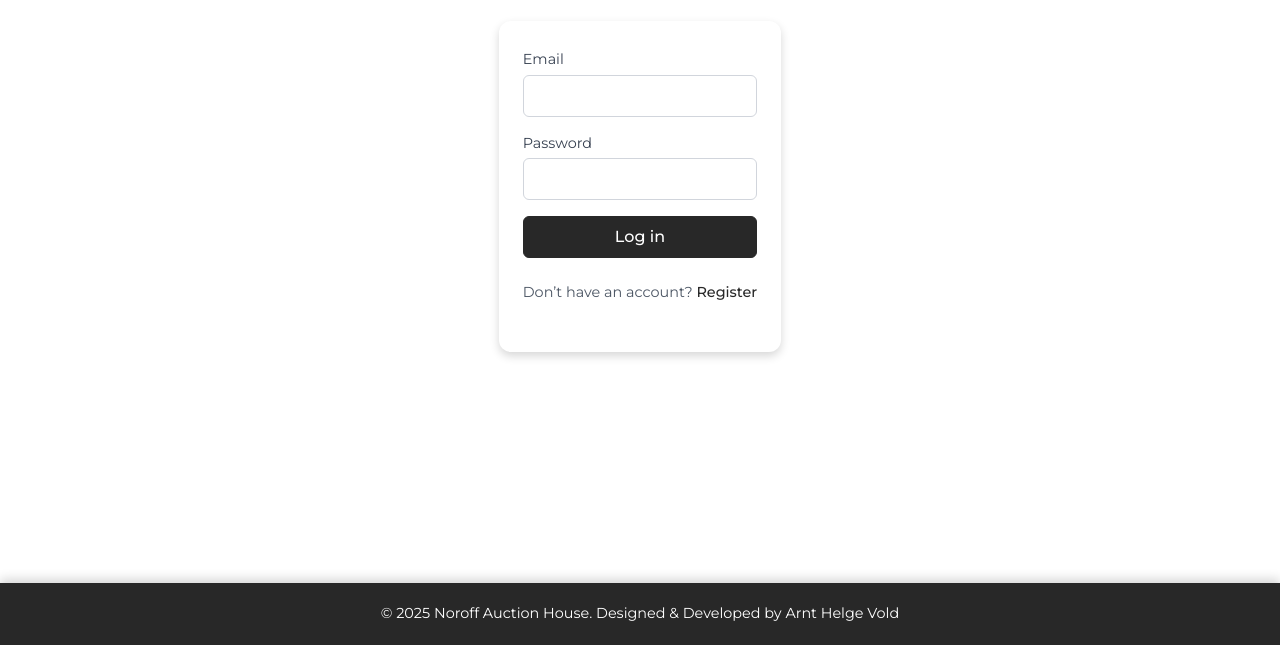
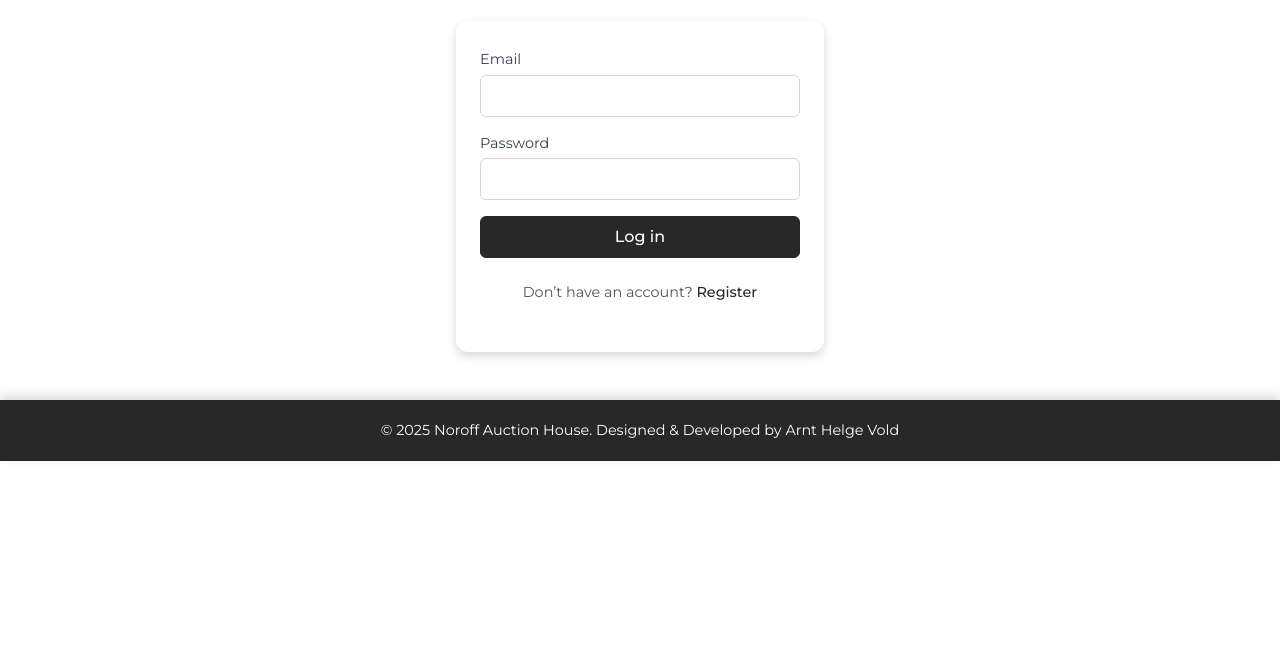
Before and after one commit to Vold-Art/semester-exam-fed2, a website with bundled scripts: page login.html in a window 1280 px wide. Shown: the part 155-800 px from the top of the page. Built offline with nearby package versions, Linux system fonts and the light colour scheme.

Commit message:
Removed display-breaking code

```diff
--- a/css/input.css
+++ b/css/input.css
@@ -9,20 +9,6 @@ body {
 		"Segoe UI", sans-serif;
 	background-color: #ffffff;
 	color: #282828; /* Charcoal color */
-}
-
-html,
-body {
-	height: 100%;
-}
-
-body {
-	display: flex;
-	flex-direction: column;
-}
-
-main {
-	flex: 1;
 }
 
 /* ======================= */
```
Also changed, not shown: css/style.css.
